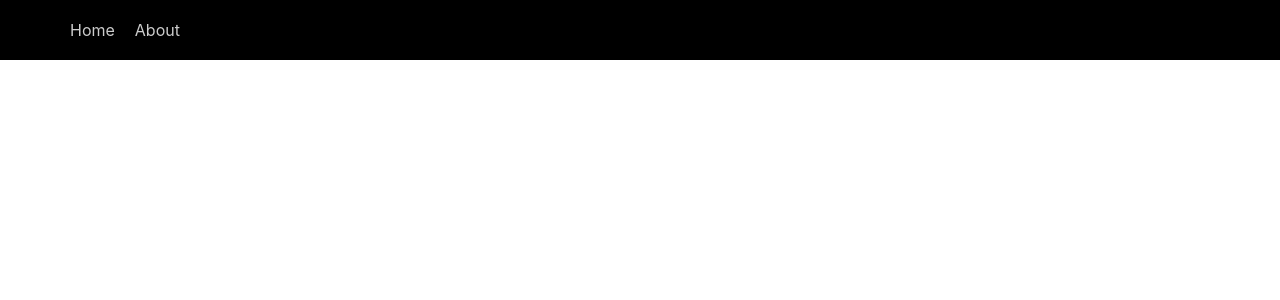
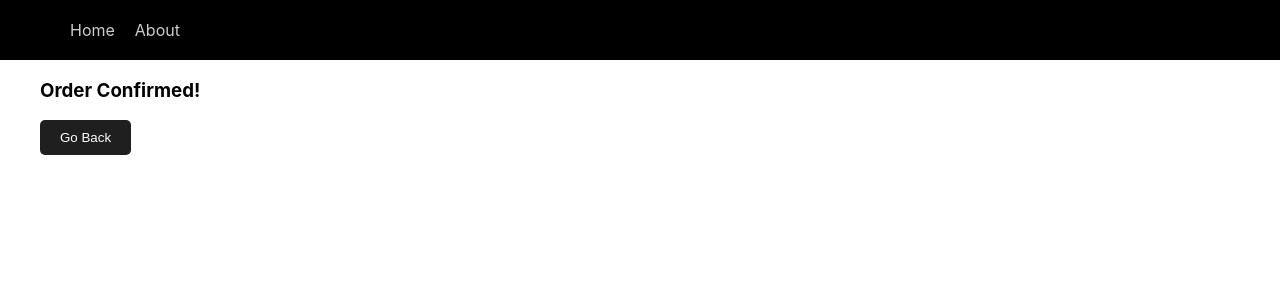
Before and after one commit to Ghanasham2004/React-Router-Learning, a React (Create React App) app: page /order-summary in a window 1280 px wide. Before the commit this address had no page. Shown: the top 300 px of the page. Built offline with nearby package versions, Linux system fonts and the light colour scheme.

Commit message:
React Router Tut-6 Navigating Programmatically

```diff
--- a/src/App.js
+++ b/src/App.js
@@ -2,6 +2,7 @@ import { Routes, Route } from "react-router-dom";
 import Home from "./components/Home";
 import About from "./components/About";
 import Navbar from "./components/Navbar";
+import OrderSummary from "./components/OrderSummary";
 
 function App() {
   return (
@@ -10,6 +11,7 @@ function App() {
     <Routes>
       <Route path="/" element={<Home />} />
       <Route path="/about" element={<About />} />
+      <Route path="/order-summary" element={<OrderSummary/>} />
     </Routes>
     </>
   );
--- a/src/components/Home.js
+++ b/src/components/Home.js
@@ -1,11 +1,19 @@
-import React from 'react'
+import React from "react";
+import { useNavigate } from "react-router-dom";
+const Home = () => {
+  const navigate = useNavigate();
+  const handleClick = () => {
+    navigate("/order-summary");
+    // replace the above line with the below line
+    // navigate("/order-summary", { replace: true });
+  };
+  return (
+    <div className="container">
+      <h3>Home Page</h3>
+      {/* onclick navigate order-summary page */}
+      <button onClick={handleClick} >Place Order</button>
+    </div>
+  );
+};
 
-const Home = () => {
-  return (
-    <div className='container'>
-      <h3>Home Page</h3>
-    </div>
-  )
-}
-
-export default Home
+export default Home;
--- /dev/null
+++ b/src/components/OrderSummary.js
@@ -0,0 +1,19 @@
+import React from "react";
+import { useNavigate } from "react-router-dom";
+
+const OrderSummary = () => {
+  const navigate = useNavigate();
+  const handleClick = () => {
+    navigate(-1);
+  };
+
+  return (
+    <div className="container">
+      <h3>Order Confirmed!</h3>
+      {/* add back button */}
+      <button onClick={handleClick}> Go Back</button>
+    </div>
+  );
+};
+
+export default OrderSummary;
--- a/src/index.css
+++ b/src/index.css
@@ -49,3 +49,25 @@ nav ul li a.active{
   margin: 0 auto;
   padding: 0 10px;
 }
+
+/* button css */
+button{
+  padding: 10px 20px;
+  border: none;
+  border-radius: 5px;
+  background-color: #1f1f1f;
+  color: #fff;
+  cursor: pointer;
+  transition: all 0.3s ease-in-out;
+}
+button:hover{
+  background-color: #050505;
+  color: #ffffff;
+  box-shadow: 0 2px 6px #c5c5c5;
+}
+button:focus{
+  outline: none;
+}
+button:active{
+  transform: scale(0.98);
+}
```
